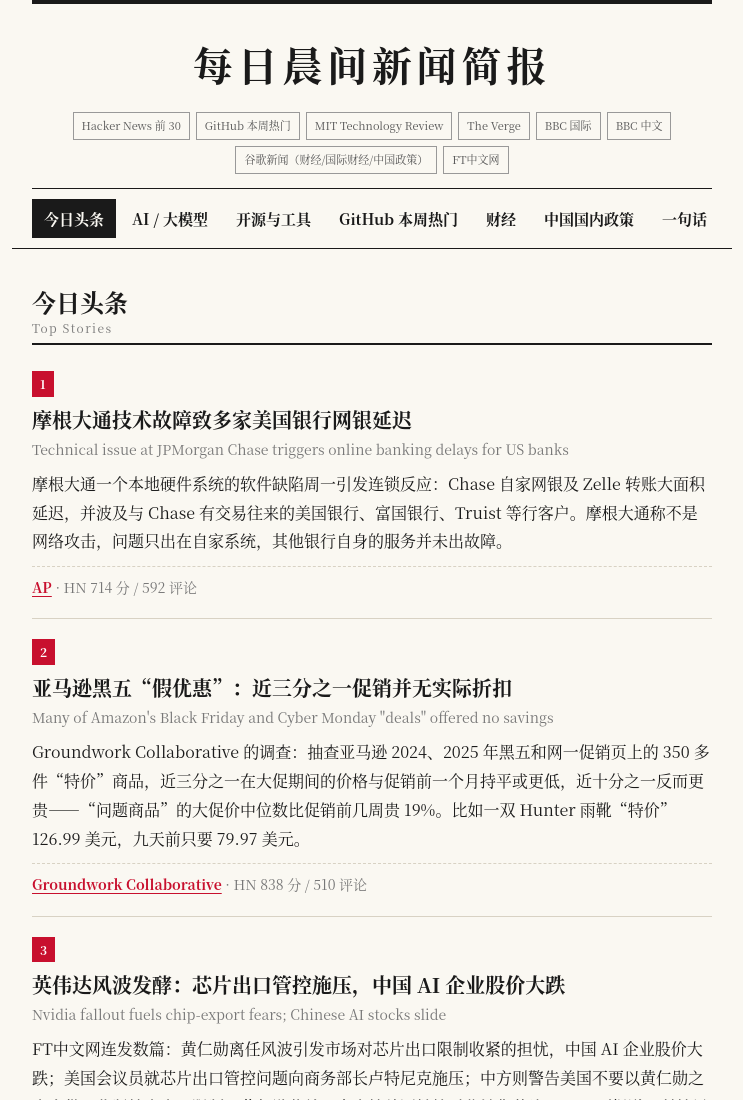
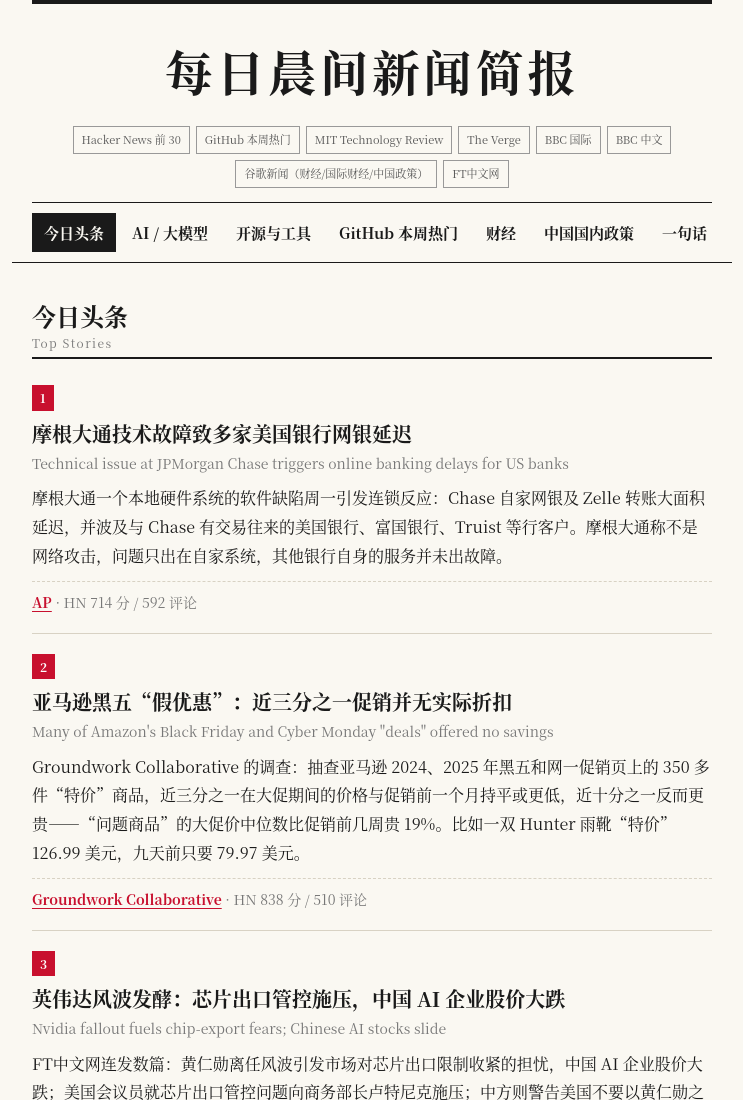
Before and after one commit to formless-sven/news-radar, a plain HTML site: page index.html in a window 1280 px wide. Shown: the top 1100 px of the page, without its empty margins (268-1011 px from the left). Drawn offline with Linux system fonts and the light colour scheme; a small style sheet from the web is missing.

Commit message:
news radar 2026-11-17

```diff
--- a/index.html
+++ b/index.html
@@ -16,7 +16,7 @@ body{margin:0;background:#faf8f2;color:#1a1a1a;font-family:"Noto Serif SC","Song
 a{color:#1a1a1a;text-decoration:underline;text-underline-offset:3px}
 .wrap{max-width:720px;margin:0 auto;padding:0 20px 64px}
 .masthead{padding:24px 0 14px;text-align:center;border-top:4px solid #1a1a1a;border-bottom:1px solid #1a1a1a}
-.masthead h1{font-size:40px;font-weight:900;margin:0;letter-spacing:.12em}
+.masthead h1{font-size:48px;font-weight:900;margin:0;letter-spacing:.08em}
 .pills{display:flex;flex-wrap:wrap;gap:6px;justify-content:center;margin-top:12px}
 .pill{font-size:11px;padding:3px 8px;border:1px solid #999;border-radius:0;background:transparent;color:#555}
 .nav{position:sticky;top:0;z-index:10;background:rgba(250,248,242,.96);backdrop-filter:blur(8px);border-bottom:1px solid #1a1a1a;margin:0 -20px;padding:10px 20px;display:flex;gap:4px;overflow-x:auto;scrollbar-width:none}
@@ -43,7 +43,7 @@ ul.brief{list-style:none;padding:0;margin:14px 0}
 ul.brief li{background:transparent;border:none;border-bottom:1px solid #d8d2c4;border-radius:0;padding:12px 0;margin:0;font-size:15px}
 ul.brief li::before{content:"◆ ";color:#c8102e;font-size:11px}
 ul.brief li a{color:#c8102e;font-weight:700}
-@media (max-width:600px){.masthead h1{font-size:32px}.card h3{font-size:18px}}
+@media (max-width:600px){.masthead h1{font-size:36px}.card h3{font-size:18px}}
 </style>
 </head>
 <body>
```
